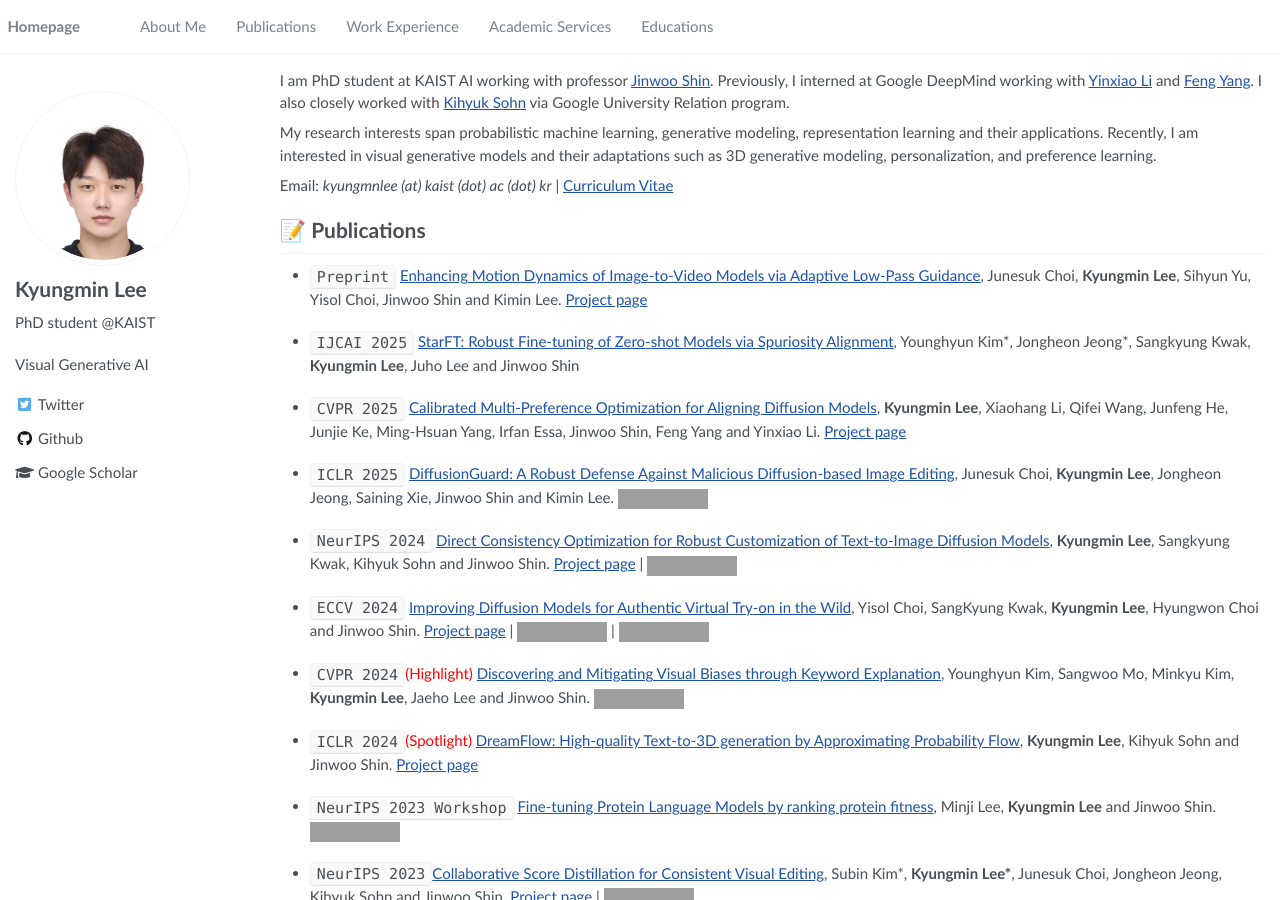
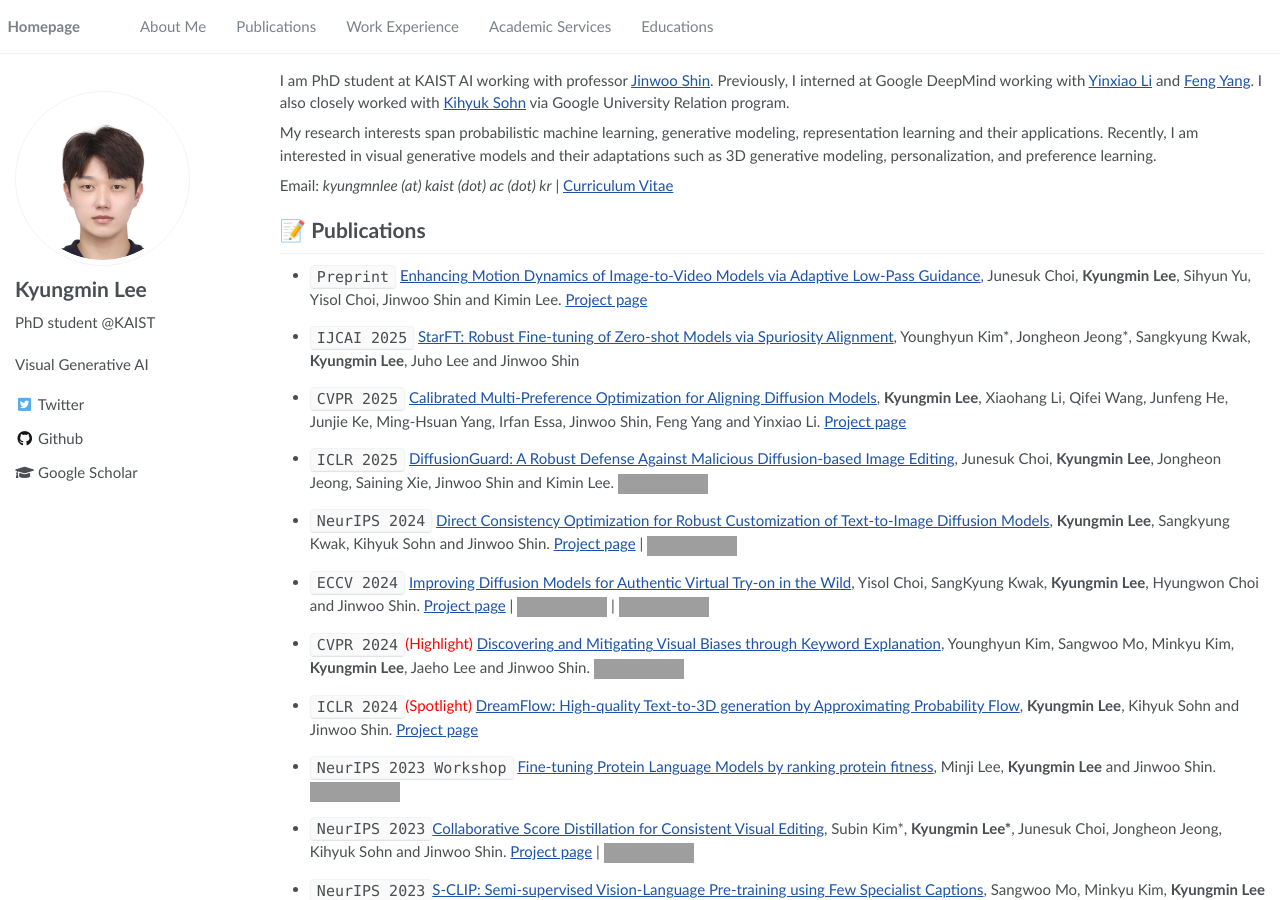
Before and after one commit to kyungmnlee/kyungmnlee.github.io, a Jekyll site: the page built from _pages/about.md, in a window 1280 px wide and 900 px high. Built offline with Jekyll 4.4.1, drawn with Linux system fonts in a browser that asks for light colours; grey boxes are pictures that could not be loaded.

Commit message:
update 250611

```diff
--- a/_pages/about.md
+++ b/_pages/about.md
@@ -27,88 +27,88 @@
 
 - `Preprint` [Enhancing Motion Dynamics of Image-to-Video Models via Adaptive Low-Pass Guidance](https://arxiv.org/abs/2506.08456),
 Junesuk Choi, **Kyungmin Lee**, Sihyun Yu, Yisol Choi, Jinwoo Shin and Kimin Lee. [Project page](https://choi403.github.io/ALG/)
-<div style="margin-top: 20px;"></div>
+<div style="margin-top: 15px;"></div>
 
 - `IJCAI 2025` [StarFT: Robust Fine-tuning of Zero-shot Models via Spuriosity Alignment](https://arxiv.org/abs/2505.13232),
 Younghyun Kim\*, Jongheon Jeong\*, Sangkyung Kwak, **Kyungmin Lee**, Juho Lee and Jinwoo Shin
-<div style="margin-top: 20px;"></div>
+<div style="margin-top: 15px;"></div>
 
 - `CVPR 2025` [Calibrated Multi-Preference Optimization for Aligning Diffusion Models](https://arxiv.org/abs/2502.02588),
 **Kyungmin Lee**, Xiaohang Li, Qifei Wang, Junfeng He, Junjie Ke, Ming-Hsuan Yang, Irfan Essa, Jinwoo Shin, Feng Yang and Yinxiao Li.
 [Project page](https://kyungmnlee.github.io/capo.github.io/)
-<div style="margin-top: 20px;"></div>
+<div style="margin-top: 15px;"></div>
 
 - `ICLR 2025` [DiffusionGuard: A Robust Defense Against Malicious Diffusion-based Image Editing](https://arxiv.org/abs/2410.05694), Junesuk Choi, **Kyungmin Lee**, Jongheon Jeong, Saining Xie, Jinwoo Shin and Kimin Lee.
 [![](https://img.shields.io/github/stars/choi403/DiffusionGuard?style=social&label=Stars)](https://github.com/choi403/DiffusionGuard)
-<div style="margin-top: 20px;"></div>
+<div style="margin-top: 15px;"></div>
 
 - `NeurIPS 2024` [Direct Consistency Optimization for Robust Customization of Text-to-Image Diffusion Models](https://arxiv.org/abs/2402.12004), **Kyungmin Lee**, Sangkyung Kwak, Kihyuk Sohn and Jinwoo Shin.
 [Project page](https://kyungmnlee.github.io/dco/)
 | [![](https://img.shields.io/github/stars/kyungmnlee/dco?style=social&label=Stars)](https://github.com/kyungmnlee/dco)
-<div style="margin-top: 20px;"></div>
+<div style="margin-top: 15px;"></div>
 
 - `ECCV 2024` [Improving Diffusion Models for Authentic Virtual Try-on in the Wild](https://arxiv.org/abs/2403.05139), Yisol Choi, SangKyung Kwak, **Kyungmin Lee**, Hyungwon Choi and Jinwoo Shin.
 [Project page](https://idm-vton.github.io/)
 | [![](https://img.shields.io/github/stars/yisol/IDM-VTON?style=social&label=Stars)](https://github.com/yisol/IDM-VTON)
 | [![Hugging Face](https://img.shields.io/badge/%F0%9F%A4%97%20Hugging%20Face-blue?label=Demo)](https://huggingface.co/spaces/yisol/IDM-VTON)
 
-<div style="margin-top: 20px;"></div>
+<div style="margin-top: 15px;"></div>
 
 - `CVPR 2024`<span style="color:red">(Highlight)</span> [Discovering and Mitigating Visual Biases through Keyword Explanation](https://arxiv.org/abs/2301.11104),
 Younghyun Kim, Sangwoo Mo, Minkyu Kim, **Kyungmin Lee**, Jaeho Lee and Jinwoo Shin.
 [![](https://img.shields.io/github/stars/alinlab/b2t?style=social&label=Stars)](https://github.com/alinlab/b2t)
-<div style="margin-top: 20px;"></div>
+<div style="margin-top: 15px;"></div>
 
 - `ICLR 2024`<span style="color:red">(Spotlight)</span> [DreamFlow: High-quality Text-to-3D generation by Approximating Probability Flow](https://arxiv.org/abs/2403.14966),
 **Kyungmin Lee**, Kihyuk Sohn and Jinwoo Shin.
 [Project page](https://kyungmnlee.github.io/dreamflow.github.io/)
-<div style="margin-top: 20px;"></div>
+<div style="margin-top: 15px;"></div>
 
 - `NeurIPS 2023 Workshop` [Fine-tuning Protein Language Models by ranking protein fitness](https://openreview.net/forum?id=DUjUJCqqA7),
 Minji Lee, **Kyungmin Lee** and Jinwoo Shin.
 [![](https://img.shields.io/github/stars/haewonc/align-plm?style=social&label=Stars)](https://github.com/haewonc/align-plm)
-<div style="margin-top: 20px;"></div>
+<div style="margin-top: 15px;"></div>
 
 - `NeurIPS 2023`[Collaborative Score Distillation for Consistent Visual Editing](https://arxiv.org/abs/2307.04787),
 Subin Kim*, **Kyungmin Lee\***, Junesuk Choi, Jongheon Jeong, Kihyuk Sohn and Jinwoo Shin.
 [Project page](https://subin-kim-cv.github.io/CSD/)
 | [![](https://img.shields.io/github/stars/subin-kim-cv/CSD?style=social&label=Stars)](https://github.com/subin-kim-cv/CSD)
-<div style="margin-top: 20px;"></div>
+<div style="margin-top: 15px;"></div>
 
 - `NeurIPS 2023`[S-CLIP: Semi-supervised Vision-Language Pre-training using Few Specialist Captions](https://arxiv.org/abs/2305.14095),
 Sangwoo Mo, Minkyu Kim, **Kyungmin Lee** and Jinwoo Shin.
 [![](https://img.shields.io/github/stars/alinlab/s-clip?style=social&label=Stars)](https://github.com/alinlab/s-clip)
-<div style="margin-top: 20px;"></div>
+<div style="margin-top: 15px;"></div>
 
 - `NeurIPS 2023`[Slimmed Asymmetrical Contrastive Learning and Cross Distillation for Lightweight Model Training](https://proceedings.neurips.cc/paper_files/paper/2023/file/8393d955a00c463a982cefe77d0404e1-Paper-Conference.pdf),
 Jian Meng, Li Yang, **Kyungmin Lee**, Jinwoo Shin, Deliang Fan and Jae-sun Seo.
-<div style="margin-top: 20px;"></div>
+<div style="margin-top: 15px;"></div>
 
 - `ICLR 2023`<span style="color:red">(Spotlight)</span> [STUNT: Few-shot Tabular Learning with Self-generated Tasks from Unlabeled Tables](https://arxiv.org/abs/2303.00918),
 Jaehyun Nam, Jihoon Tack, **Kyungmin Lee**, Hankook Lee and Jinwoo Shin.
 [![](https://img.shields.io/github/stars/jaehyun513/STUNT?style=social&label=Stars)](https://github.com/jaehyun513/STUNT)
-<div style="margin-top: 20px;"></div>
+<div style="margin-top: 15px;"></div>
 
 - `NeurIPS 2022` [RényiCL: Contrastive Representation Learning with Skew Rényi divergence](https://arxiv.org/abs/2208.06270),
 **Kyungmin Lee** and Jinwoo Shin.
 [![](https://img.shields.io/github/stars/kyungmnlee/RenyiCL?style=social&label=Stars)](https://github.com/kyungmnlee/RenyiCL)
-<div style="margin-top: 20px;"></div>
+<div style="margin-top: 15px;"></div>
 
 - `ECCV 2022` [GCISG: Guided Causal Invariant Learning for Improved Syn-to-Real Generalization](https://arxiv.org/abs/2208.10024),
 Gilhyun Nam, Gyeongjae Choi and **Kyungmin Lee**.
-<div style="margin-top: 20px;"></div>
+<div style="margin-top: 15px;"></div>
 
 - `ICLR 2022` [Representation Distillation by Prototypical Contrastive Predictive Coding](https://openreview.net/pdf?id=8la28hZOwug),
 **Kyungmin Lee**
-<div style="margin-top: 20px;"></div>
+<div style="margin-top: 15px;"></div>
 
 - `IJCAI 2022` [Pseudo-spherical Knowledge Distillation](https://www.ijcai.org/proceedings/2022/0441.pdf),
 **Kyungmin Lee** and Hyeongkeun Lee.
-<div style="margin-top: 20px;"></div>
+<div style="margin-top: 15px;"></div>
 
 - `ICLR 2021 Workshop` [Provable Defense by Denoised Smoothing with Learned Score function](https://aisecure-workshop.github.io/aml-iclr2021/papers/28.pdf),
 **Kyungmin Lee**
-<div style="margin-top: 20px;"></div>
+<div style="margin-top: 15px;"></div>
 
 
 # 💻 Work Experience
```
